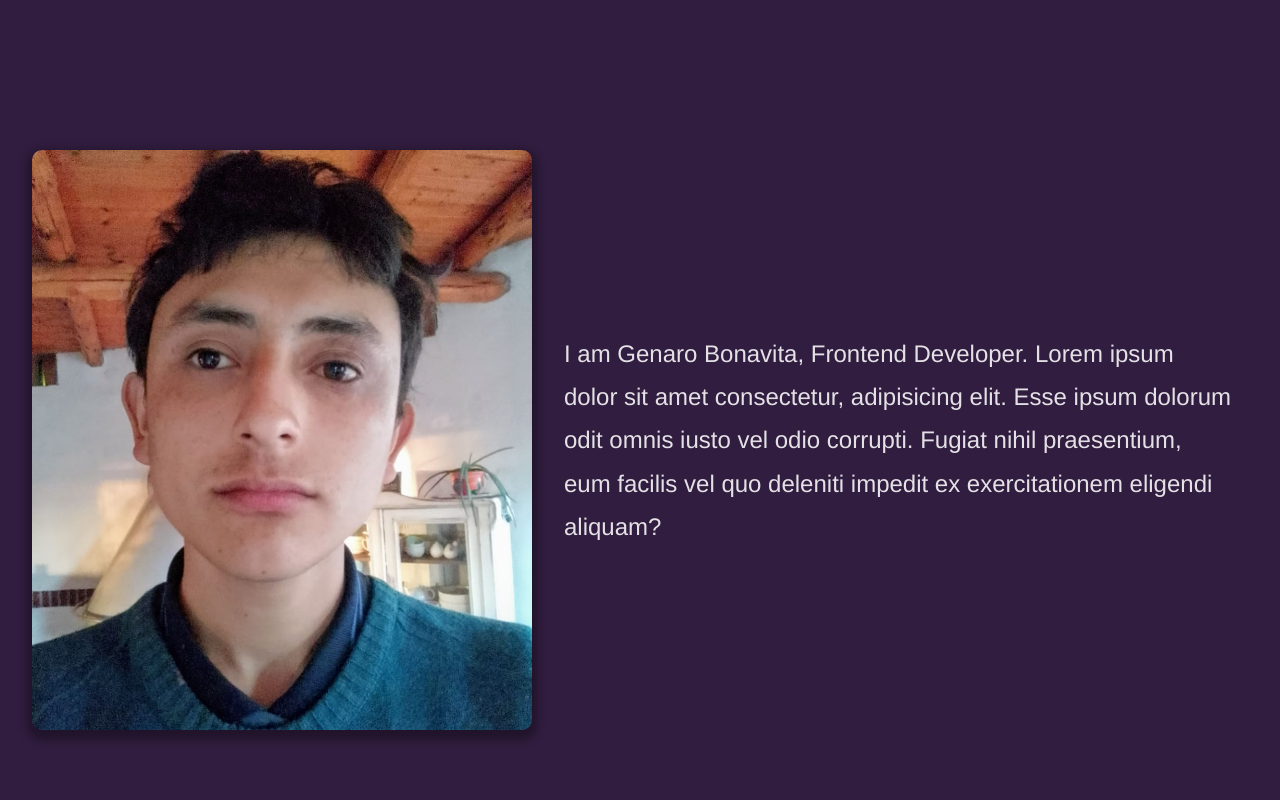
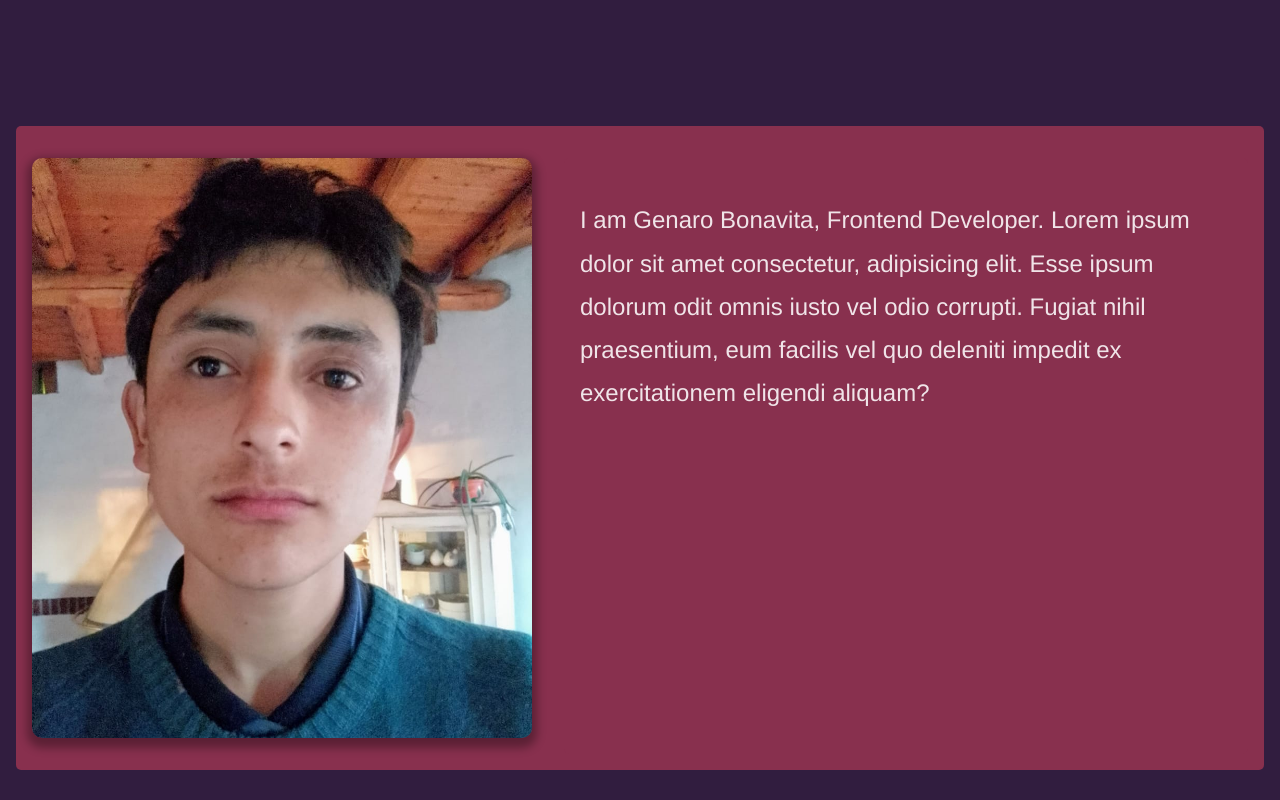
Before and after one commit to genaroibc/portfolio, a React (Vite) app: page / in a window 1280 px wide. Shown: the part 760-1560 px from the top of the page. Built offline with nearby package versions, Linux system fonts and the light colour scheme.

Commit message:
feat: add customization options to img and flex components

```diff
--- a/src/components/shared/STFlexCont.js
+++ b/src/components/shared/STFlexCont.js
@@ -2,16 +2,20 @@ import styled from "styled-components";
 
 export const STFlexCont = styled.div`
   width: 100%;
-  margin: auto;
-  padding: 0 1rem;
+
+  margin: 1rem auto 0;
+  padding: 1rem;
+
+  display: flex;
+  justify-content: space-evenly;
+  flex-direction: ${({ smFlexDir }) => smFlexDir || "column"};
 
   border-radius: 5px;
-  background-color: ${({ bgCol }) => bgCol || "initial"};
+  background-color: ${({ bgCol }) => bgCol || "var(--terciary-color)"};
 
-  @media screen and (min-width: 765px) {
-    display: flex;
+  @media screen and (min-width: 992px) {
     flex-direction: ${({ flexDir }) => flexDir || "initial"};
     text-align: left;
-    gap: 1rem;
+    gap: 2rem;
   }
 `;
--- a/src/components/shared/STImg.js
+++ b/src/components/shared/STImg.js
@@ -1,7 +1,15 @@
-import styled from "styled-components";
+import styled, { css } from "styled-components";
 
 export const STImg = styled.img`
   border-radius: 10px;
   object-fit: cover;
   box-shadow: 0px 5px 10px 5px #0005;
+
+  ${({ rounded }) =>
+    rounded &&
+    css`
+      border-radius: 50%;
+      aspect-ratio: 1/1;
+      width: 80%;
+    `};
 `;
```
